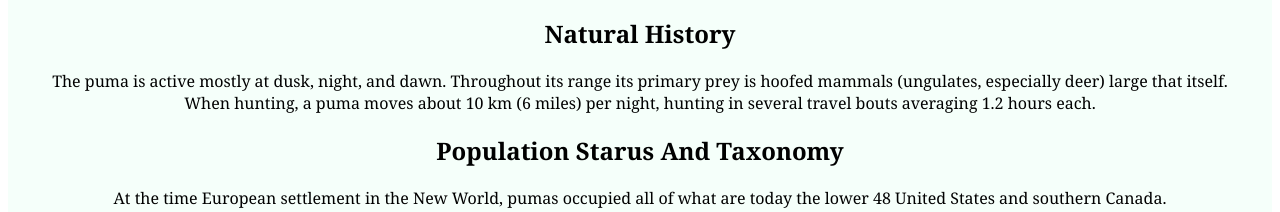
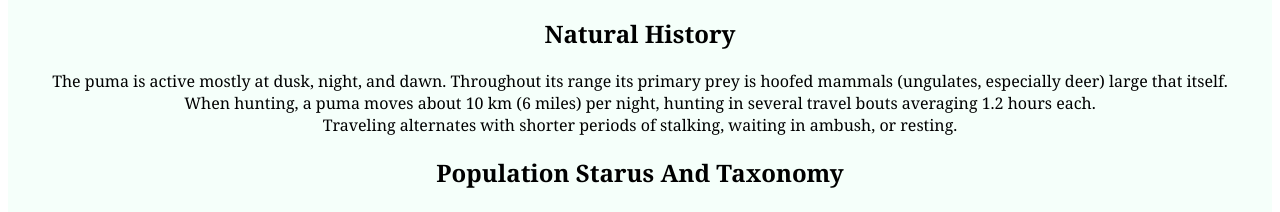
Before and after one commit to WebHeroSchool/CSS-Projects, a plain HTML site: page index.html in a window 1280 px wide. Shown: the part 762-974 px from the top of the page. Drawn offline with Linux system fonts and the light colour scheme.

Commit message:
2 Version (improved)

```diff
--- a/index.html
+++ b/index.html
@@ -44,7 +44,9 @@
             Throughout its range its primary prey is hoofed mammals (ungulates,
             especially deer) large that itself.<br>
             When hunting, a puma moves about 10 km (6 miles) per night,
-            hunting in several travel bouts averaging 1.2 hours each.
+            hunting in several travel bouts averaging 1.2 hours each.<br>
+            Traveling alternates with shorter periods of stalking, waiting in
+            ambush, or resting.
           </p>
         </article>
         <article class="article">
```
